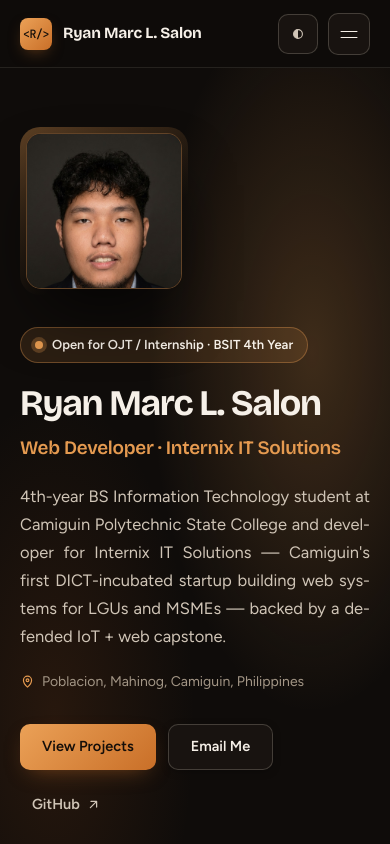
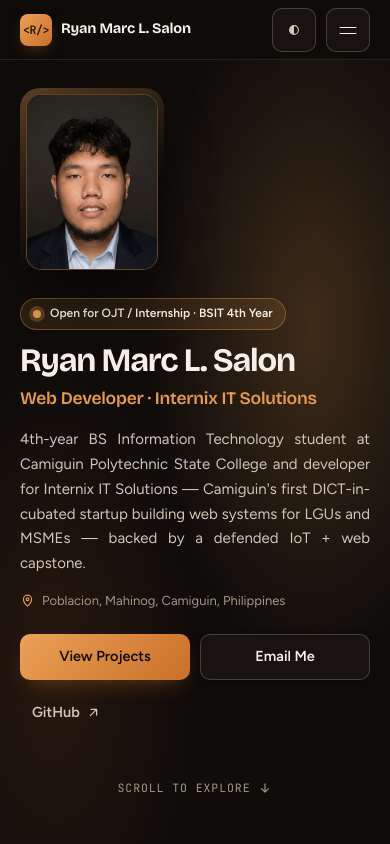
Before and after one commit to ryansalon/portfolio, a React (Vite) app: page / in a window 390 px wide. Shown: the top 844 px of the page. Built offline with nearby package versions, Linux system fonts and the light colour scheme.

Commit message:
polish(mobile): refine responsive hero, touch targets, safe areas, and modals

```diff
--- a/index.html
+++ b/index.html
@@ -2,7 +2,7 @@
 <html lang="en" class="dark">
 <head>
     <meta charset="UTF-8" />
-    <meta name="viewport" content="width=device-width, initial-scale=1.0" />
+    <meta name="viewport" content="width=device-width, initial-scale=1.0, viewport-fit=cover" />
     <meta name="description" content="Ryan Marc L. Salon — 4th-year BSIT student and web developer from Camiguin, Philippines. Civic, healthcare, LGU, and local web systems." />
     <meta name="theme-color" content="#0f0c0a" />
     <meta name="author" content="Ryan Marc L. Salon" />
--- a/src/index.css
+++ b/src/index.css
@@ -1091,6 +1091,11 @@ button {
   transition: border-color 0.22s var(--ease), background-color 0.22s var(--ease), transform 0.22s var(--ease-out);
 }
 
+.channel-row > span {
+  min-width: 0;
+  overflow-wrap: anywhere;
+}
+
 .channel-row:hover {
   border-color: var(--accent);
   background: var(--surface-hover);
@@ -1398,7 +1403,7 @@ button {
 
 /* ============================================================ footer */
 .foot {
-  padding: 26px 0 38px;
+  padding: 26px 0 max(38px, env(safe-area-inset-bottom));
   border-top: 1px solid var(--line);
 }
 
@@ -1426,6 +1431,27 @@ button {
 
 .foot-top:hover { color: var(--accent); }
 
+/* ============================================================ touch active feedback */
+@media (hover: none) {
+  .work-card:hover,
+  .hero-portrait-wrap:hover,
+  .prototype-thumb-btn:hover,
+  .comp-photo-tile:hover,
+  .channel-row:hover,
+  .btn-primary:hover,
+  .btn-secondary:hover {
+    transform: none;
+  }
+
+  .btn-primary:active,
+  .btn-secondary:active,
+  .work-action-btn:active,
+  .ach-ledger-row:active,
+  .channel-row:active {
+    transform: scale(0.985);
+  }
+}
+
 /* ============================================================ responsive */
 @media (max-width: 920px) {
   .hero-layout,
@@ -1446,15 +1472,39 @@ button {
   }
 
   .hero-portrait {
-    width: 156px;
-    aspect-ratio: 1;
+    width: 152px;
+    aspect-ratio: 3 / 4;
   }
 }
 
 @media (max-width: 720px) {
+  .topbar {
+    height: 60px;
+  }
+
+  .topbar-inner {
+    gap: 12px;
+  }
+
+  .brand-link {
+    font-size: 14.5px;
+    gap: 9px;
+  }
+
   .nav-links,
   .nav-cta-btn { display: none; }
+
+  .theme-btn,
+  .burger-btn {
+    width: 44px;
+    height: 44px;
+  }
+
   .burger-btn { display: grid; }
+  .burger-btn i:nth-child(1) { top: 18px; }
+  .burger-btn i:nth-child(2) { top: 24px; }
+  .burger-btn.active i:nth-child(1),
+  .burger-btn.active i:nth-child(2) { top: 21px; }
 
   .mobile-backdrop {
     display: block;
@@ -1484,7 +1534,7 @@ button {
     width: min(82vw, 300px);
     flex-direction: column;
     overflow-y: auto;
-    padding: 84px 24px 32px;
+    padding: 78px 24px max(32px, env(safe-area-inset-bottom));
     background: var(--surface);
     border-left: 1px solid var(--line);
     transform: translate3d(100%, 0, 0);
@@ -1505,10 +1555,88 @@ button {
 
   .mobile-drawer .nav-item {
     width: 100%;
-    min-height: 50px;
+    min-height: 52px;
     padding: 0;
-    font-size: 15.5px;
+    font-size: 16px;
     border-bottom: 1px solid var(--line);
+  }
+
+  /* Full-screen mobile Hero without overlapping scroll cue */
+  .hero {
+    min-height: calc(100svh - 60px);
+    padding: 28px 0 36px;
+    justify-content: space-between;
+  }
+
+  .hero-layout {
+    gap: 22px;
+    margin: auto 0;
+  }
+
+  .hero-portrait {
+    width: 132px;
+    aspect-ratio: 3 / 4;
+  }
+
+  .hero-status {
+    font-size: 12px;
+    padding: 5px 12px;
+    margin-bottom: 14px;
+  }
+
+  .hero-h1 {
+    font-size: clamp(30px, 8.4vw, 42px);
+    margin-bottom: 6px;
+  }
+
+  .hero-role {
+    font-size: clamp(16.5px, 4.5vw, 20px);
+    margin-bottom: 14px;
+  }
+
+  .hero-lead {
+    font-size: 15px;
+    line-height: 1.65;
+    margin-bottom: 14px;
+  }
+
+  .hero-meta-row {
+    font-size: 13px;
+    margin-bottom: 22px;
+  }
+
+  .hero-actions {
+    width: 100%;
+    gap: 10px;
+  }
+
+  .hero-actions .btn-primary,
+  .hero-actions .btn-secondary {
+    flex: 1 1 135px;
+  }
+
+  .hero-scroll-hint {
+    position: static;
+    transform: none;
+    margin: 24px auto 0;
+    min-height: 40px;
+  }
+
+  .hero-scroll-hint:hover {
+    transform: translateY(2px);
+  }
+
+  /* Filter tabs & project cards */
+  .filter-tabs {
+    width: 100%;
+  }
+
+  .filter-tab {
+    flex: 1 1 auto;
+    min-height: 42px;
+    padding: 0 10px;
+    font-size: 12.5px;
+    text-align: center;
   }
 
   .work-grid,
@@ -1521,12 +1649,37 @@ button {
     grid-column: span 1;
   }
 
+  .work-body {
+    padding: 18px 18px 20px;
+  }
+
+  .work-top {
+    flex-direction: column;
+    gap: 4px;
+  }
+
+  .work-action-btn {
+    min-height: 44px;
+  }
+
+  .work-card.is-featured .work-footer .btn-primary {
+    width: 100%;
+  }
+
+  /* Achievements ledger & cards */
   .ach-ledger-row {
     grid-template-columns: 1fr auto;
+    padding: 16px 18px;
+    gap: 6px 14px;
   }
 
   .ach-rank-cell {
     grid-column: 1 / -1;
+    font-size: 14.5px;
+  }
+
+  .comp-card {
+    padding: 18px;
   }
 
   .comp-photo-grid,
@@ -1534,6 +1687,12 @@ button {
   .comp-photo-grid.is-quad,
   .comp-photo-grid.is-six {
     grid-template-columns: repeat(2, minmax(0, 1fr));
+    gap: 8px;
+  }
+
+  .comp-photo-grid.is-single {
+    grid-template-columns: 1fr;
+    max-width: 340px;
   }
 
   .comp-photo-grid.is-duo {
@@ -1545,6 +1704,75 @@ button {
     grid-row: span 1;
     aspect-ratio: 16 / 10;
     min-height: 0;
+  }
+
+  .comp-photo-caption {
+    font-size: 11px;
+    padding: 18px 8px 7px;
+    display: -webkit-box;
+    -webkit-line-clamp: 2;
+    -webkit-box-orient: vertical;
+    overflow: hidden;
+  }
+
+  /* Contact & modals */
+  .contact-panel {
+    padding: 22px 18px;
+  }
+
+  .contact-actions {
+    width: 100%;
+  }
+
+  .contact-actions .btn-primary,
+  .contact-actions .btn-secondary {
+    flex: 1 1 135px;
+  }
+
+  .modal-overlay {
+    padding: 10px;
+  }
+
+  .modal-dialog {
+    padding: 16px 16px max(18px, env(safe-area-inset-bottom));
+    max-height: 92svh;
+    border-radius: 14px;
+  }
+
+  .modal-close {
+    width: 44px;
+    height: 44px;
+  }
+
+  .modal-media-stage,
+  .modal-media-stage img {
+    max-height: 48svh;
+  }
+
+  .modal-nav-pair {
+    width: 100%;
+  }
+
+  .modal-nav-pair .work-action-btn {
+    flex: 1;
+    justify-content: center;
+  }
+
+  .modal-thumb-strip {
+    gap: 6px;
+  }
+}
+
+@media (max-width: 520px) {
+  .timeline-row {
+    flex-direction: column;
+    gap: 8px;
+  }
+
+  .foot-inner {
+    flex-direction: column;
+    align-items: flex-start;
+    gap: 8px;
   }
 }
 
```
